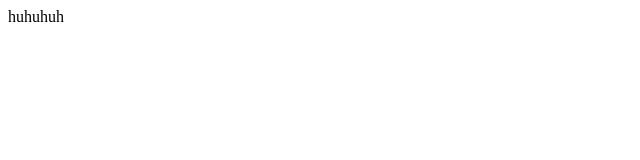
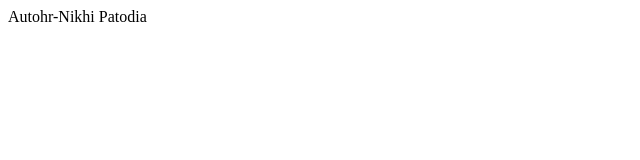
Before and after one commit to NikhilPatodia/resaturant-app, a plain HTML site: page index.html in a window 1280 px wide. Shown: the whole page, without its empty margins (0-640 px from the left). Drawn offline with Linux system fonts and the light colour scheme.

Commit message:
change index

```diff
--- a/index.html
+++ b/index.html
@@ -6,6 +6,6 @@
     <title>Document</title>
 </head>
 <body>
-    huhuhuh
+    Autohr-Nikhi Patodia
 </body>
 </html>
```
